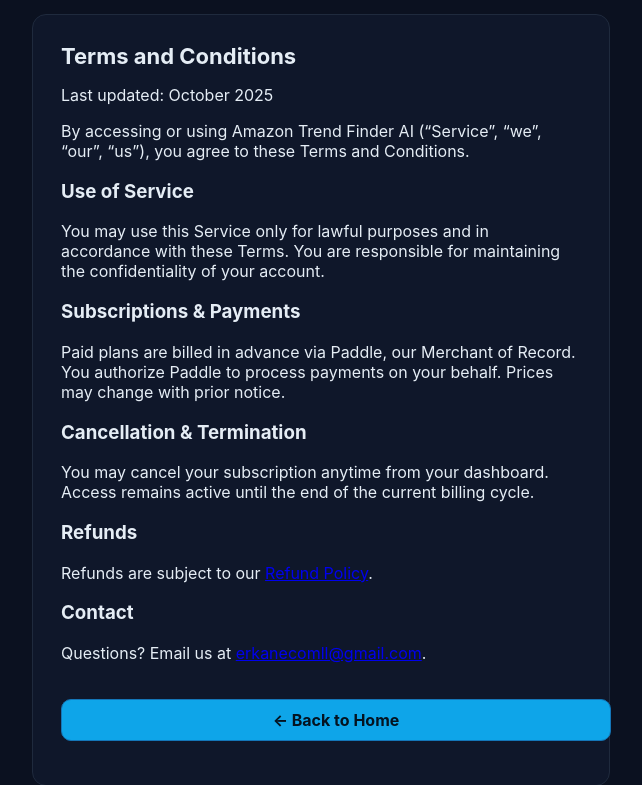
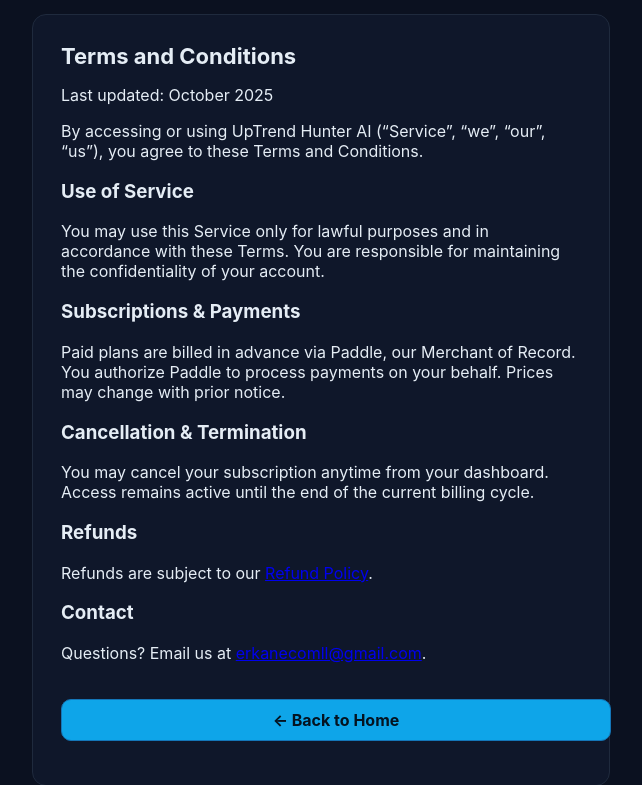
Before and after one commit to coskunforex/amazon-trend-web, a Flask app: page /terms in a window 1280 px wide. Shown: the top 785 px of the page, without its empty margins (319-961 px from the left). Run offline with Flask 3, Linux system fonts and the light colour scheme; parts of the project's set-up code (start-up, migrations or seed data) failed here and were passed over.

Commit message:
chore(branding): update legal page titles to Uptrend Hunter (Amazon Trend Finder AI)

```diff
--- a/app/web/templates/privacy.html
+++ b/app/web/templates/privacy.html
@@ -1,13 +1,13 @@
 <!doctype html><html lang="en"><head>
 <meta charset="utf-8"/><meta name="viewport" content="width=device-width,initial-scale=1"/>
-<title>Privacy Policy — Amazon Trend Finder AI</title>
+<title>Privacy Policy — UpTrend Hunter AI</title>
 <link rel="stylesheet" href="/static/css/auth.css?v=3">
 </head><body>
 <div class="auth">
 <h1>Privacy Policy</h1>
 <p>Last updated: October 2025</p>
 
-<p>This Privacy Policy explains how Amazon Trend Finder AI (“we”, “our”, “us”) collects, uses, and protects your information.</p>
+<p>This Privacy Policy explains how UpTrend Hunter AI (“we”, “our”, “us”) collects, uses, and protects your information.</p>
 
 <h3>Information We Collect</h3>
 <p>We collect your email and password for account creation, and anonymous usage analytics to improve our Service. All payments are securely handled by Paddle.</p>
--- a/app/web/templates/terms.html
+++ b/app/web/templates/terms.html
@@ -1,13 +1,13 @@
 <!doctype html><html lang="en"><head>
 <meta charset="utf-8"/><meta name="viewport" content="width=device-width,initial-scale=1"/>
-<title>Terms and Conditions — Amazon Trend Finder AI</title>
+<title>Terms and Conditions — UpTrend Hunter AI</title>
 <link rel="stylesheet" href="/static/css/auth.css?v=3">
 </head><body>
 <div class="auth">
 <h1>Terms and Conditions</h1>
 <p>Last updated: October 2025</p>
 
-<p>By accessing or using Amazon Trend Finder AI (“Service”, “we”, “our”, “us”), you agree to these Terms and Conditions.</p>
+<p>By accessing or using UpTrend Hunter AI (“Service”, “we”, “our”, “us”), you agree to these Terms and Conditions.</p>
 
 <h3>Use of Service</h3>
 <p>You may use this Service only for lawful purposes and in accordance with these Terms. You are responsible for maintaining the confidentiality of your account.</p>
```
